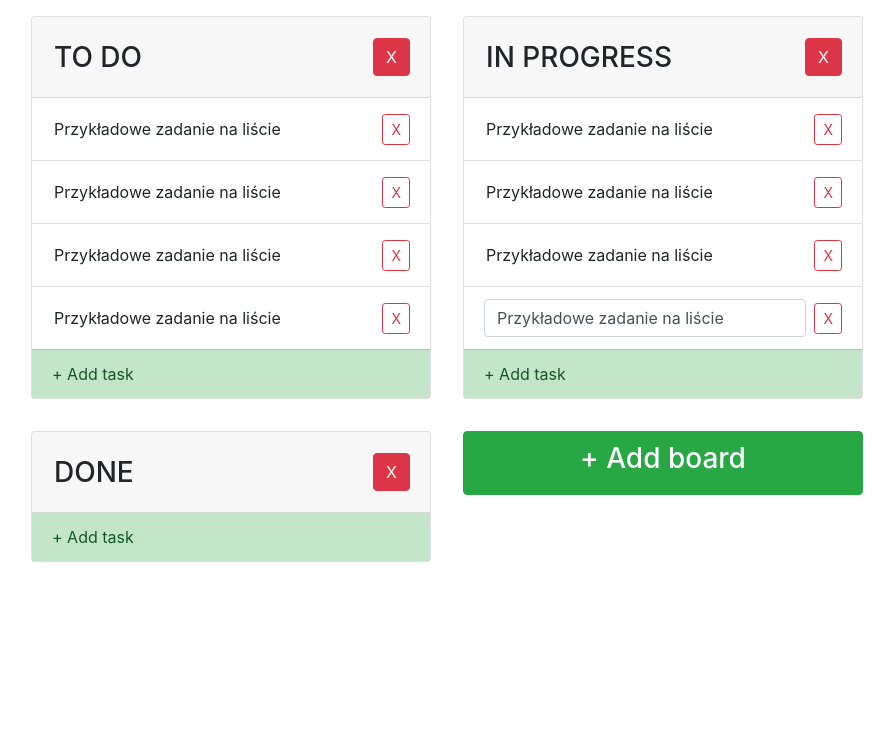
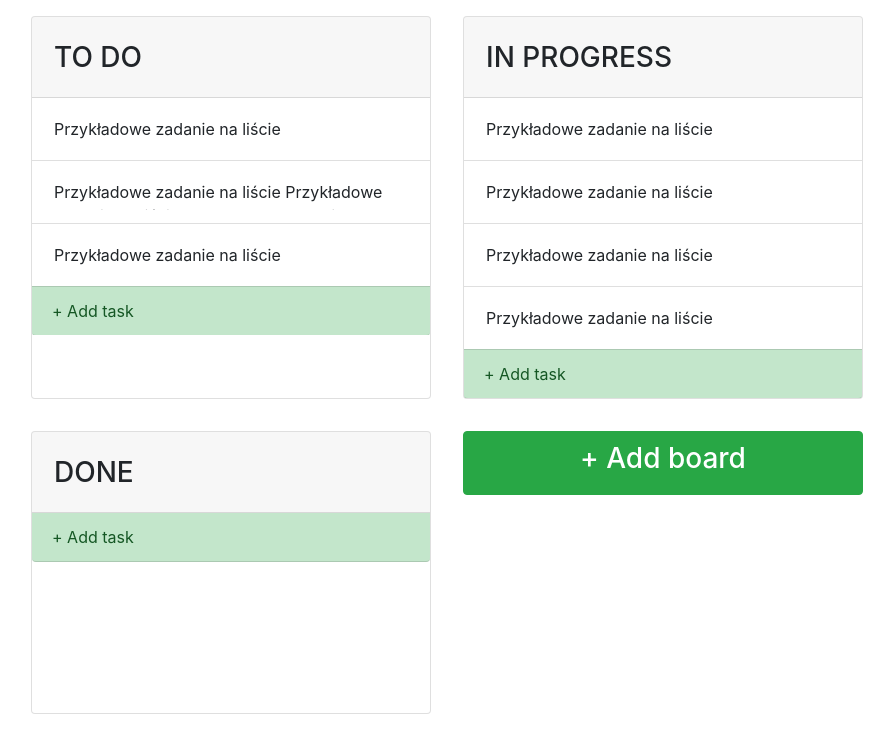
Before and after one commit to PatrycjaCzerniakiewicz/ToDoList, a PHP site: page /app.html in a window 1280 px wide. Shown: the part 87-817 px from the top of the page, without its empty margins (0-895 px from the left). Before the commit the page ends 649 px from the top, so only its background shows below. Run offline with PHP 8.4, Linux system fonts and the light colour scheme.

Commit message:
large task fix, delete icon display on hover

```diff
--- a/app.html
+++ b/app.html
@@ -25,6 +25,20 @@
         </nav>
     </header>
 
+    <script>
+        var defaultHeight = 0;
+        function autoGrow(element)
+        {
+            defaultHeight = element.style.height;
+            element.style.height = "5px";
+            element.style.height = (element.scrollHeight) + "px";
+        }
+        function shrinkToDefault(element)
+        {
+            element.style.height = defaultHeight;
+        }
+    </script>
+
     <main>
         <div class="container-fluid mainBoard">
             <div class="card list-group-flush m-3" id="todo">
@@ -34,19 +48,15 @@
                 </div>
                 <ul class="list-group">
                     <li class="list-group-item d-flex justify-content-between align-items-center">
-                        <input type="text" readonly class="form-control-plaintext" value="Przykładowe zadanie na liście">
+                        <textarea onmouseenter="autoGrow(this)" onmouseleave="shrinkToDefault(this)" readonly class="form-control-plaintext">Przykładowe zadanie na liście</textarea>
                         <button type="button" class="btn btn-outline-danger btn-sm ml-2 deleteItem">X</button>
                     </li>
                     <li class="list-group-item d-flex justify-content-between align-items-center">
-                        <input type="text" readonly class="form-control-plaintext" value="Przykładowe zadanie na liście">
+                        <textarea onmouseenter="autoGrow(this)" onmouseleave="shrinkToDefault(this)" readonly class="form-control-plaintext">Przykładowe zadanie na liście Przykładowe zadanie na liście Przykładowe zadanie na liście Przykładowe zadanie na liście Przykładowe zadanie na liście Przykładowe zadanie na liście Przykładowe zadanie na liście Przykładowe zadanie na liście Przykładowe zadanie na liście Przykładowe zadanie na liście Przykładowe zadanie na liście Przykładowe zadanie na liście</textarea>
                         <button type="button" class="btn btn-outline-danger btn-sm ml-2 deleteItem">X</button>
                     </li>
                     <li class="list-group-item d-flex justify-content-between align-items-center">
-                        <input type="text" readonly class="form-control-plaintext" value="Przykładowe zadanie na liście">
-                        <button type="button" class="btn btn-outline-danger btn-sm ml-2 deleteItem">X</button>
-                    </li>
-                    <li class="list-group-item d-flex justify-content-between align-items-center">
-                        <input type="text" readonly class="form-control-plaintext" value="Przykładowe zadanie na liście">
+                        <textarea onmouseenter="autoGrow(this)" onmouseleave="shrinkToDefault(this)" readonly class="form-control-plaintext">Przykładowe zadanie na liście</textarea>
                         <button type="button" class="btn btn-outline-danger btn-sm ml-2 deleteItem">X</button>
                     </li>
                     <button type="button" class="list-group-item list-group-item-success list-group-item-action addTask">+ Add task</button>
@@ -60,19 +70,19 @@
                 </div>
                 <ul class="list-group">
                     <li class="list-group-item d-flex justify-content-between align-items-center">
-                        <input type="text" readonly class="form-control-plaintext" value="Przykładowe zadanie na liście">
+                        <textarea onmouseenter="autoGrow(this)" onmouseleave="shrinkToDefault(this)" readonly class="form-control-plaintext">Przykładowe zadanie na liście</textarea>
                         <button type="button" class="btn btn-outline-danger btn-sm ml-2 deleteItem">X</button>
                     </li>
                     <li class="list-group-item d-flex justify-content-between align-items-center">
-                        <input type="text" readonly class="form-control-plaintext" value="Przykładowe zadanie na liście">
+                        <textarea onmouseenter="autoGrow(this)" onmouseleave="shrinkToDefault(this)" readonly class="form-control-plaintext">Przykładowe zadanie na liście</textarea>
                         <button type="button" class="btn btn-outline-danger btn-sm ml-2 deleteItem">X</button>
                     </li>
                     <li class="list-group-item d-flex justify-content-between align-items-center">
-                        <input type="text" readonly class="form-control-plaintext" value="Przykładowe zadanie na liście">
+                        <textarea onmouseenter="autoGrow(this)" onmouseleave="shrinkToDefault(this)" readonly class="form-control-plaintext">Przykładowe zadanie na liście</textarea>
                         <button type="button" class="btn btn-outline-danger btn-sm ml-2 deleteItem">X</button>
                     </li>
                     <li class="list-group-item d-flex justify-content-between align-items-center">
-                        <input type="text" class="form-control" value="Przykładowe zadanie na liście">
+                        <textarea onmouseenter="autoGrow(this)" onmouseleave="shrinkToDefault(this)" readonly class="form-control-plaintext">Przykładowe zadanie na liście</textarea>
                         <button type="button" class="btn btn-outline-danger btn-sm ml-2 deleteItem">X</button>
                     </li>
                     <button type="button" class="list-group-item list-group-item-success list-group-item-action addTask">+ Add task</button>
--- a/styles/styles.css
+++ b/styles/styles.css
@@ -29,7 +29,7 @@ nav input
 .card
 {
     width: 400px;
-    height: auto;
+    height: auto!important;
     max-height: 50vh;
 }
 
@@ -48,3 +48,54 @@ ul
     width:400px;
     height: 4em;
 }
+
+.list-group
+{
+    height: auto;
+    min-height: 200px;
+}
+
+.deleteBlock
+{
+    display: none;
+}
+
+.card-header:hover .deleteBlock
+{
+    display: block;
+}
+
+.deleteItem
+{
+    display: none;
+}
+
+.list-group-item:hover .deleteItem
+{
+    display: block;
+}
+
+.list-group::-webkit-scrollbar
+{
+    width: 6px;
+    padding: 5px;
+    background-color: rgb(228, 228, 228);
+}
+
+.list-group::-webkit-scrollbar-thumb
+{
+    background-color: rgb(139, 139, 139);
+}
+
+.list-group::-webkit-scrollbar-track
+{
+    box-shadow: inset 0 0 6px rgba(0,0,0,0.3);
+    background-color: #f5f5f5;
+}
+
+textarea
+{
+    resize: none;
+    overflow: hidden;
+    height: 38px;
+}
```
